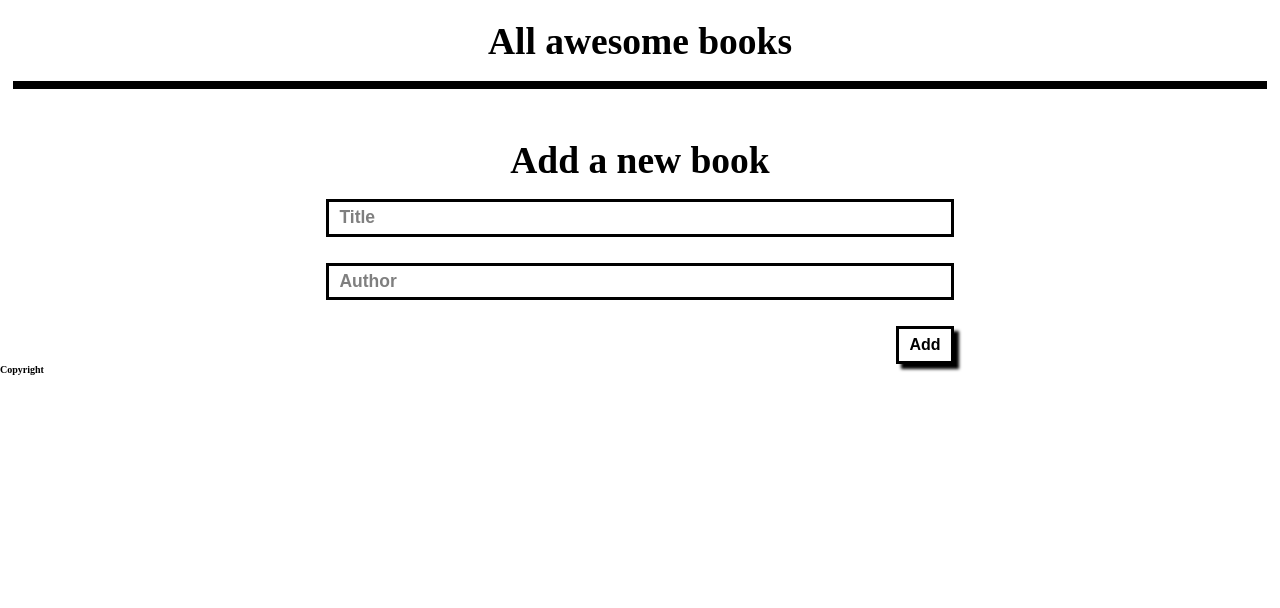
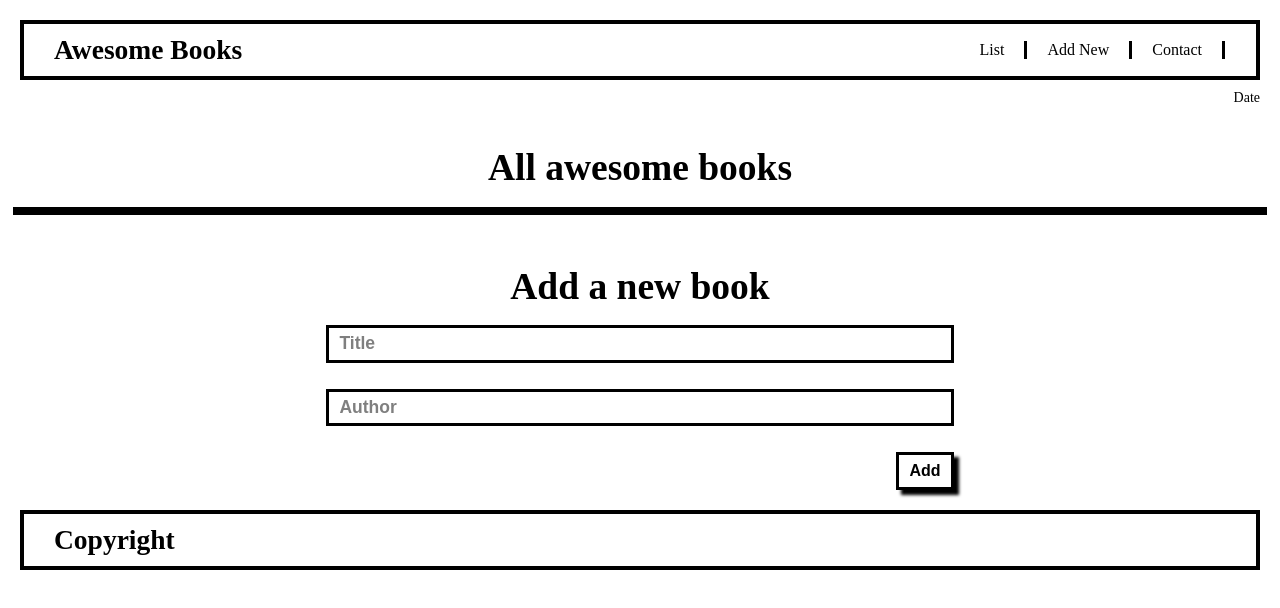
Before and after one commit to skyv26/awesome-book, a website: page index.html in a window 1280 px wide. Drawn offline with Linux system fonts and the light colour scheme.

Commit message:
Add Styling

```diff
--- a/index.html
+++ b/index.html
@@ -9,7 +9,7 @@
 </head>
 <body>
   <header class="header">
-   <div class="header-contenct_wrapper">
+   <div class="header-content_wrapper">
     <h1 class="logo">Awesome Books</h1>
     <nav class="menu">
       <ul class="menu-ul">
@@ -30,7 +30,7 @@
     </nav>
   </div>
   <div class="clock">
-
+     <p>Date</p>
   </div>
   </header>
 
--- a/style.css
+++ b/style.css
@@ -14,9 +14,54 @@ html {
 body {
   height: 100%;
 }
+/* navigation */
+.header, .footer {
+  display: flex;
+  flex-direction: column;
+  padding: 2rem;
+  gap:1rem;
+}
 
-.header {
-  display: none;
+.header-content_wrapper, .footer{
+  display: flex;
+  justify-content: space-between;
+  align-items: center;
+  border:4px solid black ;
+  padding:0 .5rem 0 2rem;
+
+}
+
+.footer{
+  margin:2rem;
+align-items: flex-start;
+}
+a{
+  text-decoration: none;
+  color: inherit;
+}
+.logo, .footer-text {
+  font-size: 2.75rem;
+  margin: 1rem 0;
+  padding-left: 1rem;
+}
+
+.menu-ul{
+  list-style: none;
+  display: flex;
+  justify-content: space-between;
+  padding:1rem 2.6rem;
+}
+
+.list{
+  font-size: 1.6rem;
+  font-weight:500;
+  border-right: 3px solid black;
+  padding:0 2rem;
+}
+
+.clock{
+  font-size: 1.4rem;
+  align-self: flex-end;
 }
 
 .book-store {
@@ -37,11 +82,6 @@ body {
 
 .section .heading {
   font-size: 3.75rem;
-}
-
-.logo {
-  margin: 1rem 0;
-  padding-left: 1rem;
 }
 
 .uList {
```
